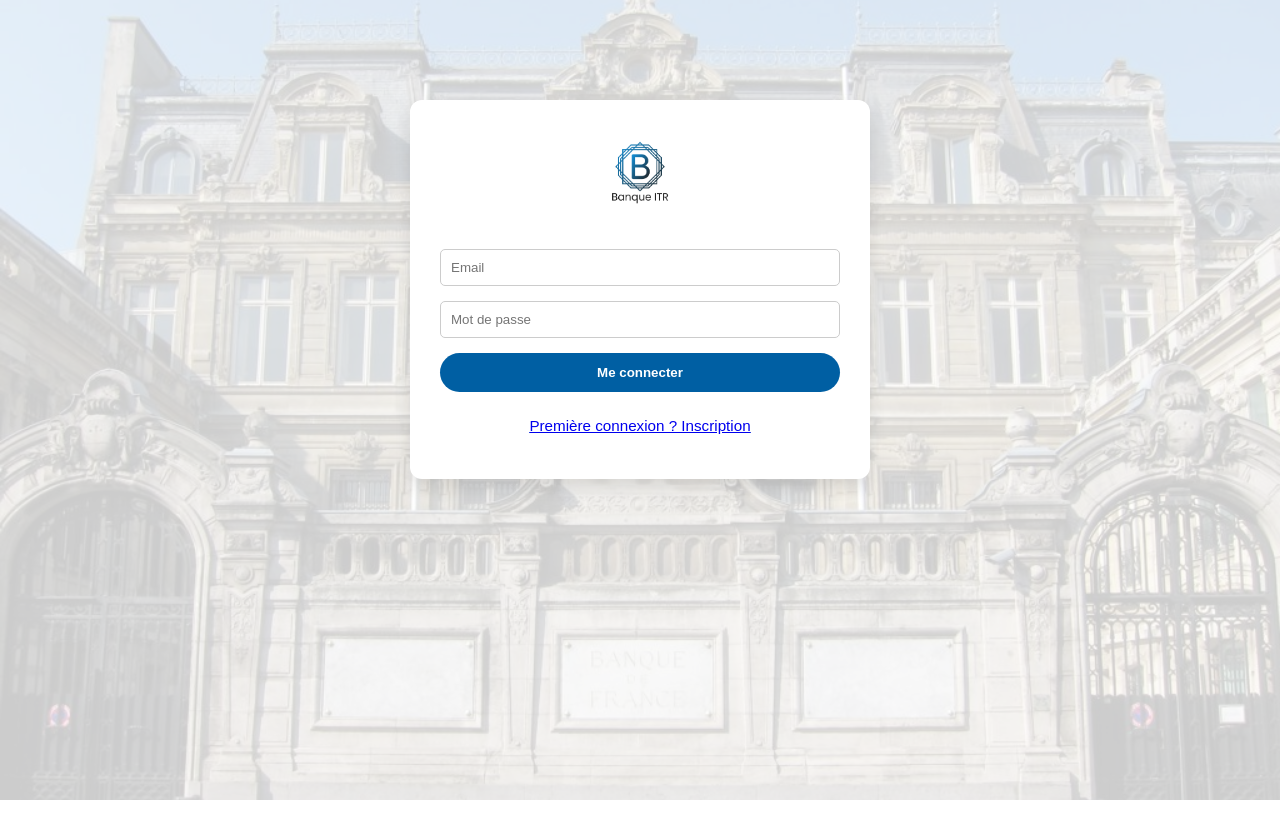
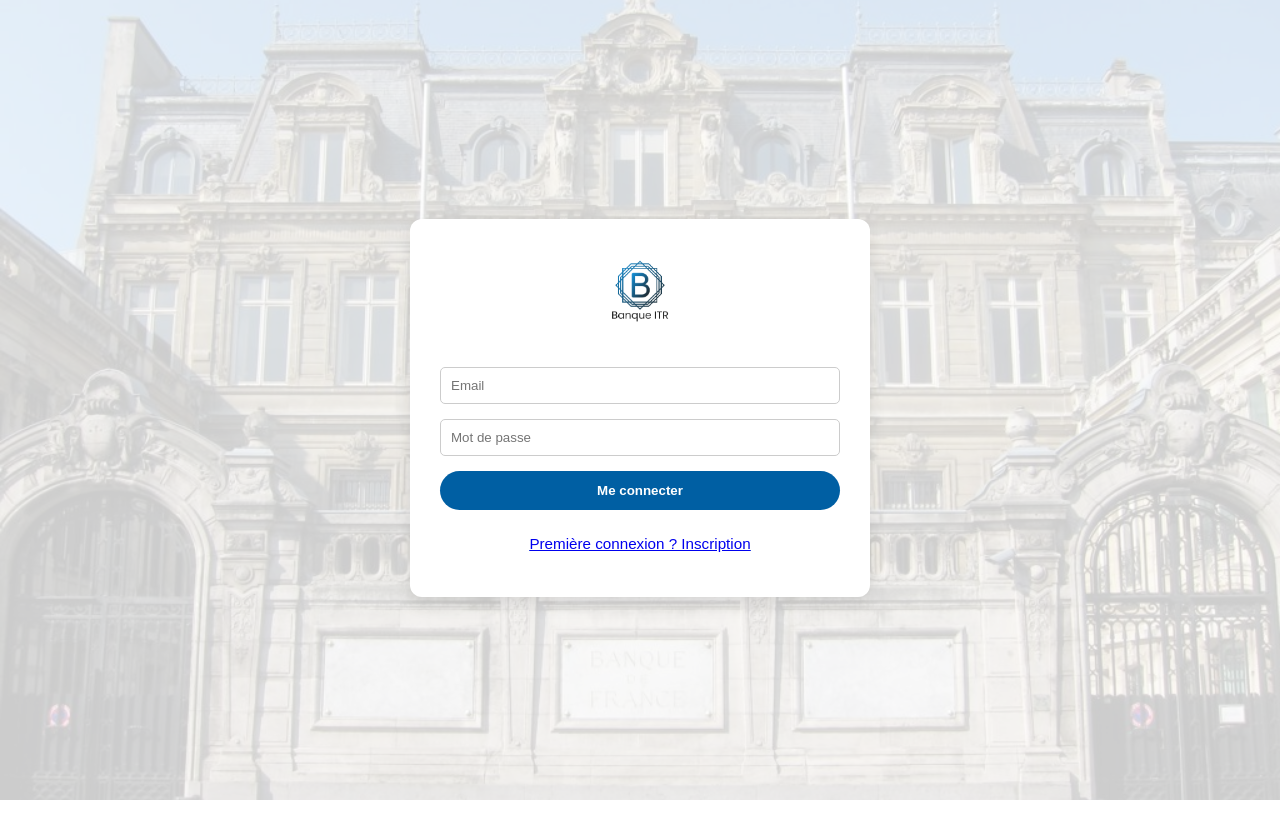
Before and after one commit to Rtmt92/banque, a React (Create React App) app in the folder frontend/: page / in a window 1280 px wide. Built offline with nearby package versions, Linux system fonts and the light colour scheme.

Commit message:
setinglogin

```diff
--- a/frontend/src/styles/auth.css
+++ b/frontend/src/styles/auth.css
@@ -1,3 +1,12 @@
+/* Fond d’écran avec opacité à 20% uniquement */
+.auth-background {
+  display: flex;
+  justify-content: center;
+  align-items: center;
+  min-height: 100vh; /* Prend toute la hauteur de l'écran */
+  position: relative;
+}
+
 /* Fond d’écran avec opacité à 20% uniquement */
 .auth-background::before {
   content: "";
@@ -18,8 +27,8 @@
 
 /* Bloc centré avec fond blanc */
 .full-height {
+  width: 100%;
   max-width: 400px;
-  margin: 100px auto;
   padding: 30px;
   text-align: center;
   font-family: Arial, sans-serif;
```
